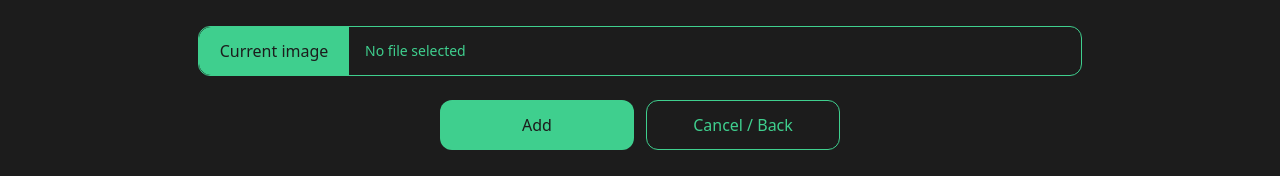
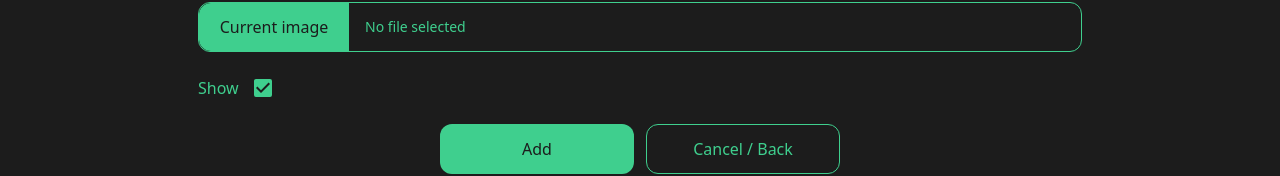
Before and after one commit to alexcoronell/resume-online-next-supabase, a Next.js app: page /admin/trainings/create in a window 1280 px wide. Shown: the part 452-628 px from the top of the page. Built offline with nearby package versions, Linux system fonts and the light colour scheme; no server answers; the database is empty.

Commit message:
Show field added on Training
Added on Training form

```diff
--- a/components/admin/forms/TrainingForm.tsx
+++ b/components/admin/forms/TrainingForm.tsx
@@ -52,6 +52,7 @@ export function TrainingForm({ _id = null }: TrainingFormProps) {
     year: 2025,
     month: 1,
     image: '',
+    show: true
   });
 
   const [errors, setErrors] = useState({
@@ -119,6 +120,14 @@ export function TrainingForm({ _id = null }: TrainingFormProps) {
     e: React.ChangeEvent<HTMLInputElement | HTMLSelectElement>
   ) => {
     const { name, value } = e.target;
+    if (e.target.type === 'checkbox') {
+      const checked = e.target.checked;
+      setTraining((prev) => ({
+        ...prev,
+        [name]: checked,
+      }));
+      return;
+    }
     setTraining((prev) => ({
       ...prev,
       [name]: value,
@@ -235,7 +244,8 @@ export function TrainingForm({ _id = null }: TrainingFormProps) {
         institute: training.institute,
         year: training.year,
         month: training.month,
-        image: filePath || training.image
+        image: filePath || training.image,
+        show: training.show
       }
       if (statusForm === 'create') {
         addTraining(dto)
@@ -261,7 +271,6 @@ export function TrainingForm({ _id = null }: TrainingFormProps) {
           .catch((error) => {
             setRequestStatus('failed');
             alert(error.message);
-            console.log(error);
           });
       } else if (statusForm === 'edit') {
         updateTraining(id as string, dto)
@@ -280,7 +289,6 @@ export function TrainingForm({ _id = null }: TrainingFormProps) {
           .catch((error) => {
             setRequestStatus('failed');
             alert('Error updating work');
-            console.log(error);
           });
       }
     } catch (error) {
@@ -366,6 +374,15 @@ export function TrainingForm({ _id = null }: TrainingFormProps) {
             removeImage={!removeImage ? handleRemoveImage : undefined}
             onChange={handleFileChange}
           />
+           <InputCheck
+            name='show'
+            placeholder='Show'
+            checked={training.show ?? true}
+            classes='col-span-2'
+            onChange={handleChange}
+            requestStatus={requestStatus}
+            readonly={statusForm === 'details'}
+          />
           <div className='col-span-2 grid-cols-2 grid gap-3 w-full max-w-[400px] mx-auto'>
             {statusForm !== 'details' && (
               <ButtonSubmit title={titleButton} requestStatus={requestStatus} />
--- a/core/models/Training.interface.ts
+++ b/core/models/Training.interface.ts
@@ -8,4 +8,5 @@ export interface Training {
   year: number;
   month?: number;
   image?: string;
+  show?: boolean;
 }
```
